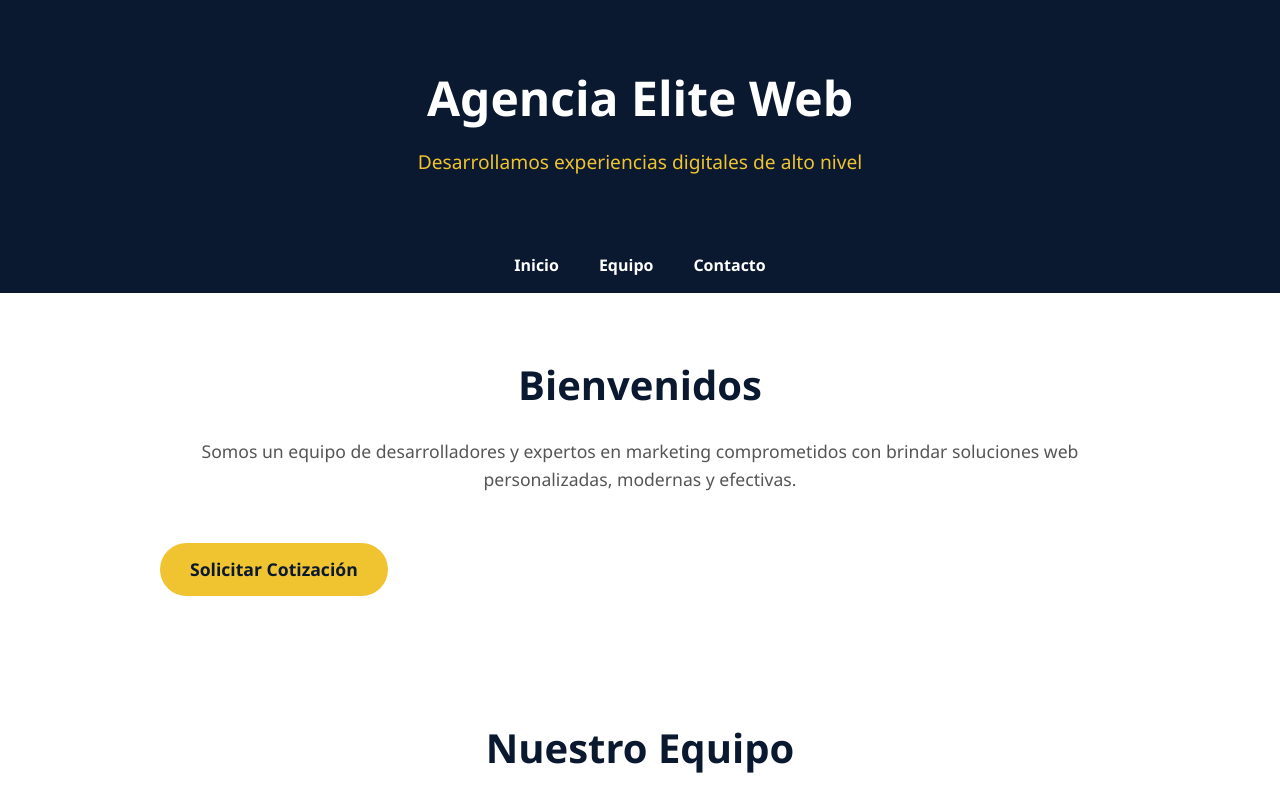
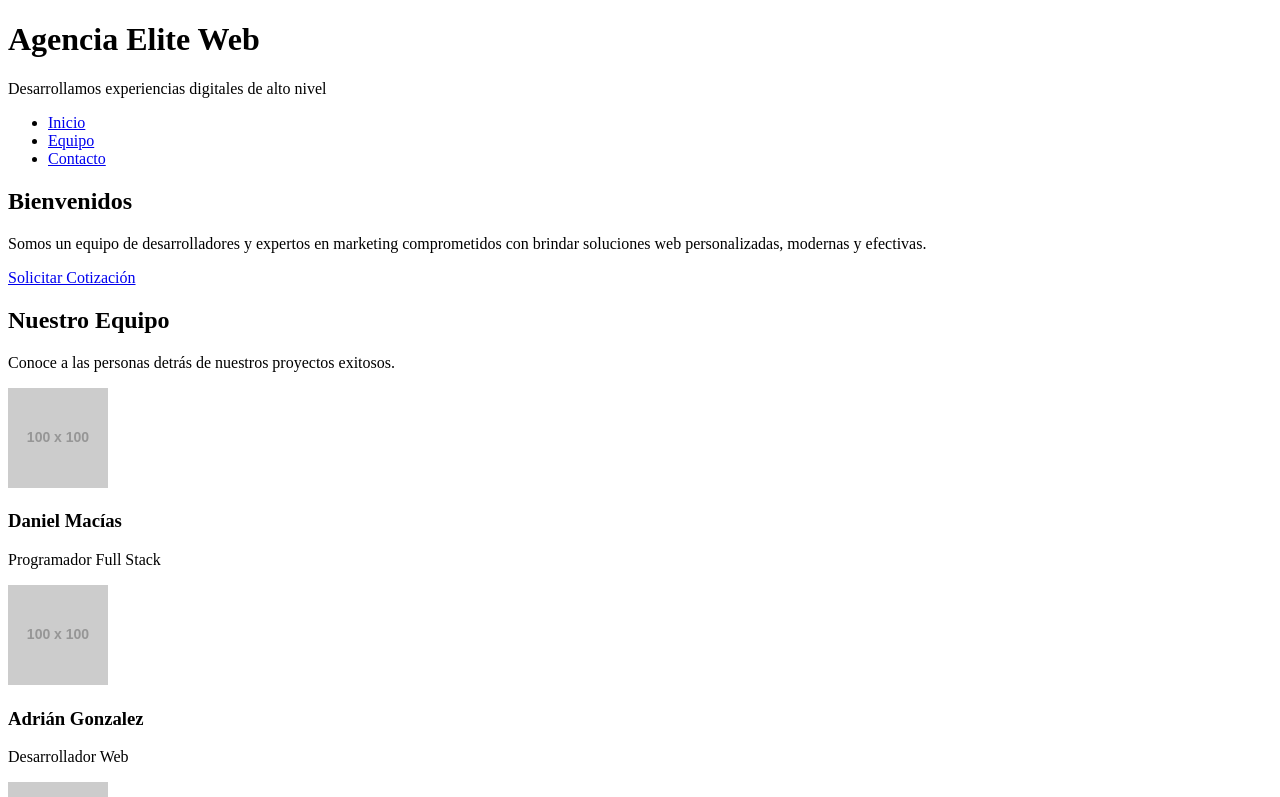
Before and after one commit to web-del-club/Web-de-empresa-de-webs, a plain HTML site: page Web 4.html in a window 1280 px wide. Shown: the top 797 px of the page. Drawn offline with Linux system fonts and the light colour scheme; placeholder pictures from the web are drawn by us.

Commit message:
Update Web 4.html

```diff
--- a/Web 4.html
+++ b/Web 4.html
@@ -4,175 +4,6 @@
   <meta charset="UTF-8" />
   <meta name="viewport" content="width=device-width, initial-scale=1.0"/>
   <title>Agencia de Desarrollo Web</title>
-  <style>
-    * {
-      box-sizing: border-box;
-      margin: 0;
-      padding: 0;
-    }
-
-    body {
-      font-family: 'Segoe UI', Tahoma, Geneva, Verdana, sans-serif;
-      background: #ffffff;
-      color: #333;
-      line-height: 1.6;
-    }
-
-    header {
-      background-color: #0a192f;
-      color: white;
-      padding: 60px 20px;
-      text-align: center;
-    }
-
-    header h1 {
-      font-size: 3rem;
-      margin-bottom: 10px;
-    }
-
-    header p {
-      font-size: 1.2rem;
-      color: #f0c330;
-    }
-
-    nav {
-      background-color: #0a192f;
-    }
-
-    nav ul {
-      display: flex;
-      justify-content: center;
-      list-style: none;
-      padding: 15px 0;
-    }
-
-    nav ul li {
-      margin: 0 20px;
-    }
-
-    nav ul li a {
-      color: white;
-      text-decoration: none;
-      font-weight: bold;
-      transition: color 0.3s;
-    }
-
-    nav ul li a:hover {
-      color: #f0c330;
-    }
-
-    section {
-      padding: 60px 20px;
-      max-width: 1000px;
-      margin: auto;
-    }
-
-    .intro h2,
-    .team h2,
-    .contact h2 {
-      font-size: 2.5rem;
-      margin-bottom: 20px;
-      color: #0a192f;
-      text-align: center;
-    }
-
-    .intro p,
-    .team p {
-      font-size: 1.1rem;
-      text-align: center;
-      margin-bottom: 30px;
-      color: #555;
-    }
-
-    .cta-btn {
-      display: inline-block;
-      background-color: #f0c330;
-      color: #0a192f;
-      padding: 12px 30px;
-      font-size: 1.1rem;
-      font-weight: bold;
-      border: none;
-      border-radius: 30px;
-      cursor: pointer;
-      transition: background-color 0.3s ease;
-      text-decoration: none;
-      margin-top: 20px;
-    }
-
-    .cta-btn:hover {
-      background-color: #d9aa00;
-    }
-
-    .team-cards {
-      display: flex;
-      flex-wrap: wrap;
-      justify-content: center;
-      gap: 30px;
-    }
-
-    .team-card {
-      background-color: #f9f9f9;
-      border: 1px solid #ddd;
-      border-radius: 10px;
-      width: 260px;
-      padding: 20px;
-      text-align: center;
-      transition: box-shadow 0.3s ease;
-    }
-
-    .team-card:hover {
-      box-shadow: 0 6px 20px rgba(0, 0, 0, 0.1);
-    }
-
-    .team-card img {
-      width: 100px;
-      height: 100px;
-      border-radius: 50%;
-      object-fit: cover;
-      margin-bottom: 15px;
-    }
-
-    .team-card h3 {
-      font-size: 1.2rem;
-      margin-bottom: 5px;
-      color: #0a192f;
-    }
-
-    .team-card p {
-      font-size: 0.95rem;
-      color: #555;
-    }
-
-    form {
-      max-width: 600px;
-      margin: auto;
-    }
-
-    form input,
-    form textarea {
-      width: 100%;
-      padding: 15px;
-      margin-bottom: 15px;
-      border: 1px solid #ccc;
-      border-radius: 5px;
-      font-size: 1rem;
-    }
-
-    footer {
-      background-color: #0a192f;
-      color: white;
-      text-align: center;
-      padding: 20px;
-      margin-top: 40px;
-    }
-
-    @media (max-width: 768px) {
-      .team-cards {
-        flex-direction: column;
-        align-items: center;
-      }
-    }
-  </style>
 </head>
 <body>
 
```
